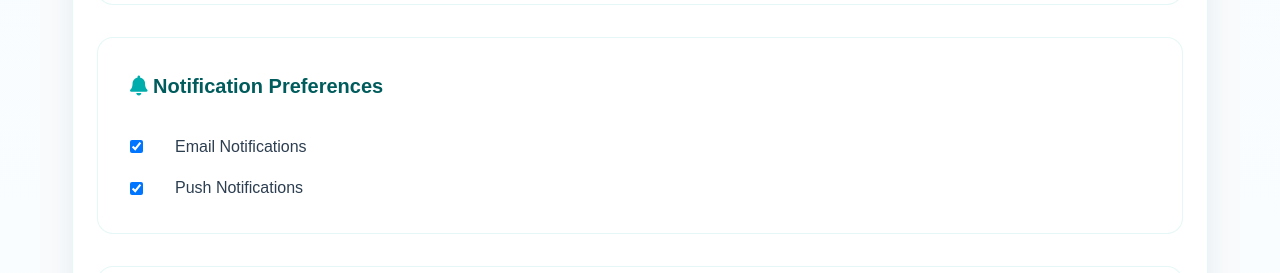
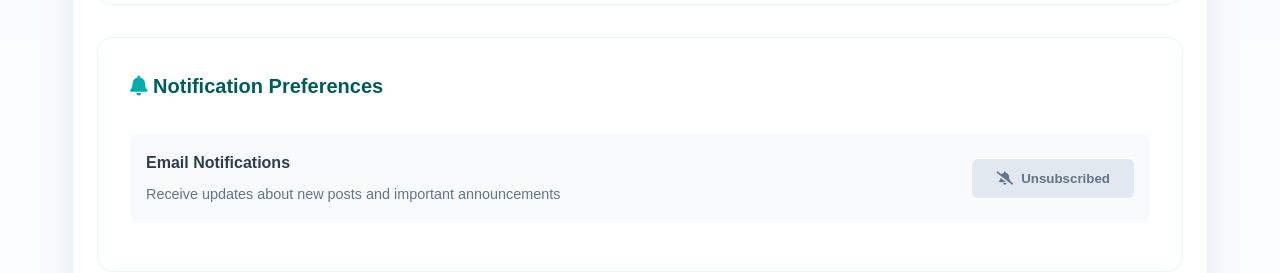
Before and after one commit to richmondzedrik/disaster_app, a Vue app in the folder frontend/: page /profile in a window 1280 px wide. Shown: the part 1120-1393 px from the top of the page. Built offline with nearby package versions, Linux system fonts and the light colour scheme; no server answers; sample sign-in values are in the browser's storage.

Commit message:
trying to fix notifications and some profile subscription

```diff
--- a/frontend/src/components/Profile.vue
+++ b/frontend/src/components/Profile.vue
@@ -80,12 +80,8 @@
                         <p>Please verify your email to access all features.</p>
                     </div>
                 </div>
-                <button
-                    @click="sendVerificationCode"
-                    :disabled="verificationLoading"
-                    class="verify-btn"
-                    :class="{ 'loading': verificationLoading }"
-                >
+                <button @click="sendVerificationCode" :disabled="verificationLoading" class="verify-btn"
+                    :class="{ 'loading': verificationLoading }">
                     <i :class="['fas', verificationLoading ? 'fa-spinner fa-spin' : 'fa-envelope']"></i>
                     <span>{{ verificationLoading ? 'Sending...' : 'Verify Now' }}</span>
                 </button>
@@ -128,19 +124,24 @@
                 </section>
 
                 <!-- Notification Preferences -->
+                <!-- Add this inside the Notification Preferences section -->
                 <section class="profile-section">
                     <h3><i class="fas fa-bell"></i> Notification Preferences</h3>
-                    <div class="notification-options">
-                        <label class="toggle-switch">
-                            <input type="checkbox" v-model="profileData.notifications.email" :disabled="loading" />
-                            <span class="toggle-slider"></span>
-                            <span class="toggle-label">Email Notifications</span>
-                        </label>
-                        <label class="toggle-switch">
-                            <input type="checkbox" v-model="profileData.notifications.push" :disabled="loading" />
-                            <span class="toggle-slider"></span>
-                            <span class="toggle-label">Push Notifications</span>
-                        </label>
+                    <div class="notification-settings">
+                        <div class="notification-option">
+                            <div class="option-info">
+                                <h4>Email Notifications</h4>
+                                <p>Receive updates about new posts and important announcements</p>
+                            </div>
+                            <button @click="toggleNotifications" :disabled="notificationLoading" :class="['toggle-btn', {
+                                'subscribed': profileData.notifications,
+                                'loading': notificationLoading
+                            }]">
+                                <i :class="['fas', notificationLoading ? 'fa-spinner fa-spin' :
+                                    profileData.notifications ? 'fa-bell' : 'fa-bell-slash']"></i>
+                                {{ profileData.notifications ? 'Subscribed' : 'Unsubscribed' }}
+                            </button>
+                        </div>
                     </div>
                 </section>
 
@@ -169,17 +170,14 @@
                                 {{ (profileData.emergencyContacts || []).length }}/3
                             </span>
                         </h3>
-                        <button
-                            @click="loadEmergencyContactsFromDB"
-                            class="refresh-contacts-btn"
-                            :disabled="loading"
-                        >
+                        <button @click="loadEmergencyContactsFromDB" class="refresh-contacts-btn" :disabled="loading">
                             <i :class="['fas', loading ? 'fa-spinner fa-spin' : 'fa-sync-alt']"></i>
                             Refresh Contacts
                         </button>
                     </div>
                     <div class="emergency-contacts-list">
-                        <div v-if="!profileData.emergencyContacts || profileData.emergencyContacts.length === 0" class="no-contacts">
+                        <div v-if="!profileData.emergencyContacts || profileData.emergencyContacts.length === 0"
+                            class="no-contacts">
                             <i class="fas fa-user-plus"></i>
                             <p>No emergency contacts added yet</p>
                         </div>
@@ -221,7 +219,7 @@
                             {{ loading ? 'Saving...' :
                                 !hasChanges ? 'No Changes' :
                                     !isFormValid ? 'Invalid Form' :
-                            'Save Changes' }}
+                                        'Save Changes' }}
                         </span>
                     </button>
                 </div>
@@ -509,6 +507,59 @@
     cursor: pointer;
 }
 
+.notification-option {
+    display: flex;
+    justify-content: space-between;
+    align-items: center;
+    padding: 1rem;
+    background: #f8fafc;
+    border-radius: 8px;
+    margin-bottom: 1rem;
+}
+
+.option-info {
+    flex: 1;
+}
+
+.option-info h4 {
+    margin: 0 0 0.5rem 0;
+    color: #2c3e50;
+}
+
+.option-info p {
+    margin: 0;
+    color: #64748b;
+    font-size: 0.9rem;
+}
+
+.toggle-btn {
+    display: flex;
+    align-items: center;
+    gap: 0.5rem;
+    padding: 0.75rem 1.5rem;
+    border: none;
+    border-radius: 6px;
+    font-weight: 600;
+    cursor: pointer;
+    transition: all 0.3s ease;
+    background: #e2e8f0;
+    color: #64748b;
+}
+
+.toggle-btn.subscribed {
+    background: #00D1D1;
+    color: white;
+}
+
+.toggle-btn:hover:not(:disabled) {
+    transform: translateY(-1px);
+    box-shadow: 0 2px 4px rgba(0, 0, 0, 0.1);
+}
+
+.toggle-btn:disabled {
+    opacity: 0.7;
+    cursor: not-allowed;
+}
 /* Add styles for toggle switch, buttons, and other elements */
 
 .profile-stats {
@@ -1126,9 +1177,11 @@
     0% {
         opacity: 0.6;
     }
+
     50% {
         opacity: 0.8;
     }
+
     100% {
         opacity: 0.6;
     }
@@ -1196,6 +1249,7 @@ const verificationLoading = ref(false);
 const showPasswordModal = ref(false);
 const passwordLoading = ref(false);
 const phoneError = ref('');
+const notificationLoading = ref(false);
 
 // Add this new ref for save operation loading
 const saveLoading = ref(false);
@@ -1207,10 +1261,7 @@ const profileData = ref({
     email: '',
     phone: '',
     location: '',
-    notifications: {
-        email: true,
-        push: true
-    },
+    notifications: false,
     emergencyContacts: []
 });
 
@@ -1305,9 +1356,9 @@ const hasChanges = computed(() => {
 
 const isSaveDisabled = computed(() => {
     return loading.value ||
-           !isFormValid.value ||
-           !hasChanges.value ||
-           profileData.value.emergencyContacts.some(contact => contact.error);
+        !isFormValid.value ||
+        !hasChanges.value ||
+        profileData.value.emergencyContacts.some(contact => contact.error);
 });
 
 
@@ -1474,20 +1525,23 @@ const validateEmergencyContact = (index) => {
 // Calculate security score
 const calculateSecurityScore = () => {
     let score = 0;
-
-    // Basic profile completion
-    if (profileData.value.username) score += 15;
-    if (profileData.value.phone) score += 15;
-    if (profileData.value.location) score += 15;
-
-    // Emergency contacts (10 points each, max 30)
-    const contactsScore = Math.min(profileData.value.emergencyContacts.length * 10, 30);
-    score += contactsScore;
-
-    // Email verification
-    if (user.value?.email_verified) score += 25;
-
-    userStats.value.securityScore = Math.min(score, 100);
+    const maxScore = 100;
+
+    // Email verification (30 points)
+    if (user.value?.email_verified) score += 30;
+
+    // Profile completeness (40 points)
+    if (profileData.value.username) score += 10;
+    if (profileData.value.phone) score += 10;
+    if (profileData.value.location) score += 10;
+    if (profileData.value.emergencyContacts?.length > 0) score += 10;
+
+    // Security settings (30 points)
+    if (profileData.value.notifications) score += 15; // Increased points for notifications
+    if (profileData.value.emergencyContacts?.length >= 2) score += 15; // Additional points for multiple contacts
+
+    // Ensure score doesn't exceed maximum
+    userStats.value.securityScore = Math.min(Math.round(score), maxScore);
 };
 
 // Format date utility
@@ -1743,6 +1797,44 @@ const saveEmergencyContact = () => {
     closeEmergencyContactModal();
 };
 
+// Add this method
+// Add after line 1416
+const toggleNotifications = async () => {
+    if (notificationLoading.value) return;
+
+    try {
+        notificationLoading.value = true;
+        const newStatus = !profileData.value.notifications;
+
+        const response = await userService.updateProfile({
+            ...profileData.value,
+            notifications: newStatus
+        });
+
+        if (response?.success) {
+            profileData.value.notifications = newStatus;
+            notificationStore.success(
+                newStatus ? 'Successfully subscribed to notifications' :
+                           'Successfully unsubscribed from notifications'
+            );
+        }
+    } catch (error) {
+        console.error('Toggle notifications error:', error);
+        notificationStore.error('Failed to update notification preferences');
+        // Revert the change on error
+        profileData.value.notifications = !profileData.value.notifications;
+    } finally {
+        notificationLoading.value = false;
+    }
+};
+
+// Add this to your existing watch effects for security score calculation
+watch(
+    () => profileData.value.notifications,
+    () => calculateSecurityScore(),
+    { immediate: true }
+);
+
 // Add this after your existing watchers
 watch(() => profileData.value, (newData) => {
     console.log('Profile Data Updated:', {
--- a/frontend/src/services/userService.js
+++ b/frontend/src/services/userService.js
@@ -142,5 +142,15 @@ export const userService = {
             console.error('Get emergency contacts error:', error);
             throw new Error(error.response?.data?.message || 'Failed to load emergency contacts');
         }
+    },
+
+    updateNotificationPreferences: async (preferences) => {
+        try {
+            const response = await api.put('/users/notifications', preferences);
+            return response.data;
+        } catch (error) {
+            console.error('Update notification preferences error:', error);
+            throw error;
+        }
     }
 };
```
Also changed, not shown: 2 other files (tests, documents, lock files or other folders).
